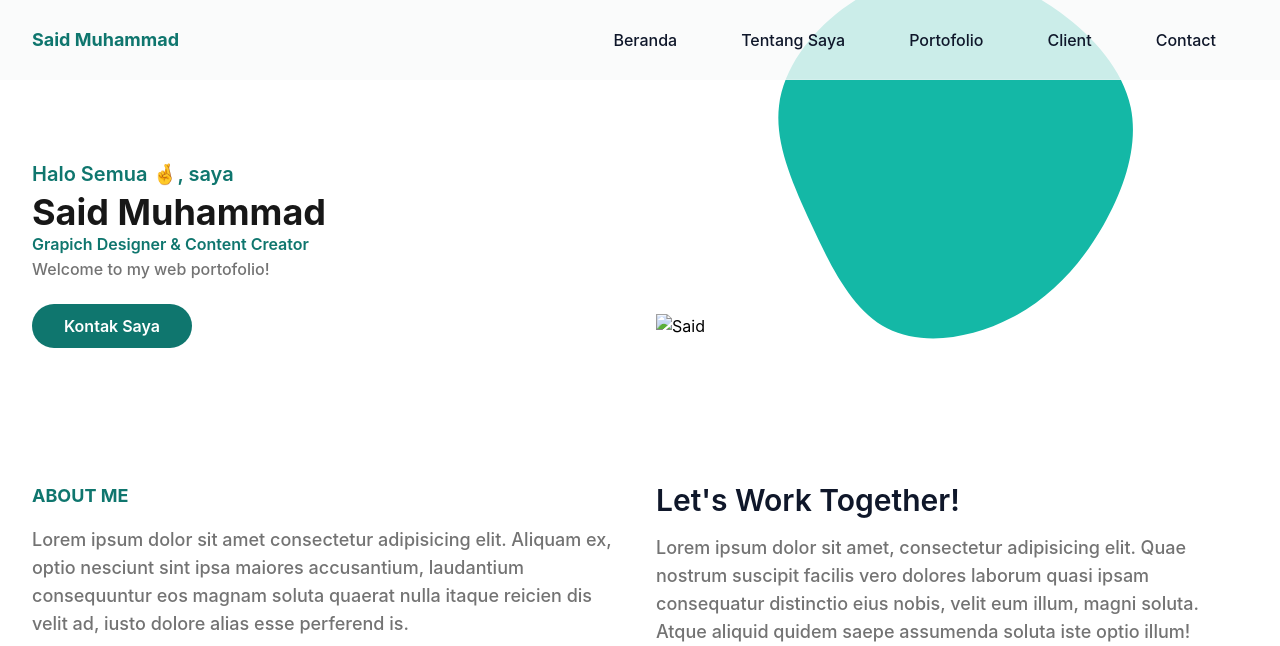
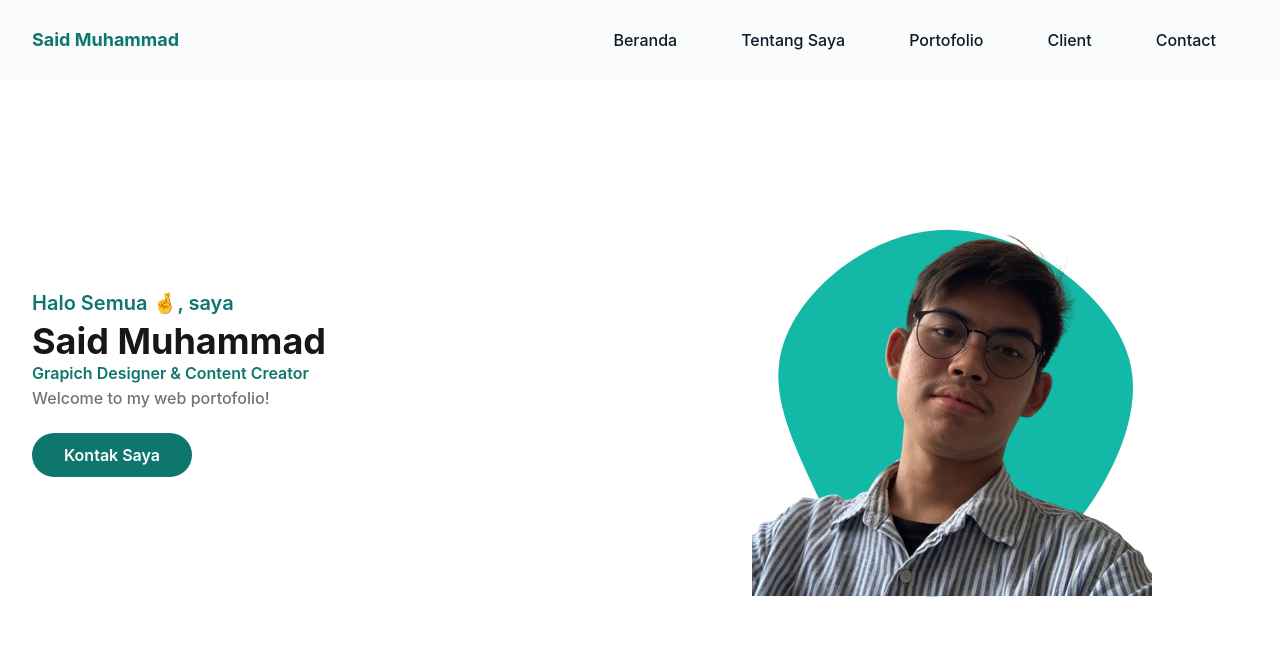
Before and after one commit to samhamisk/web-porto, a website: page index.html in a window 1280 px wide. Shown: the top 646 px of the page. Drawn offline with Linux system fonts and the light colour scheme.

Commit message:
Update index.html

```diff
--- a/index.html
+++ b/index.html
@@ -78,7 +78,7 @@
                 <div class="w-full self-end px-4 lg:w-1/2">
                     <div class="relative mt-10 lg:mt-9 lg:right-0">
                         <img
-                            src="dist/img/Said.pg"
+                            src="dist/img/Said.png"
                             class="max-w-full mx-auto"
                             alt="Said"
                         />
```
